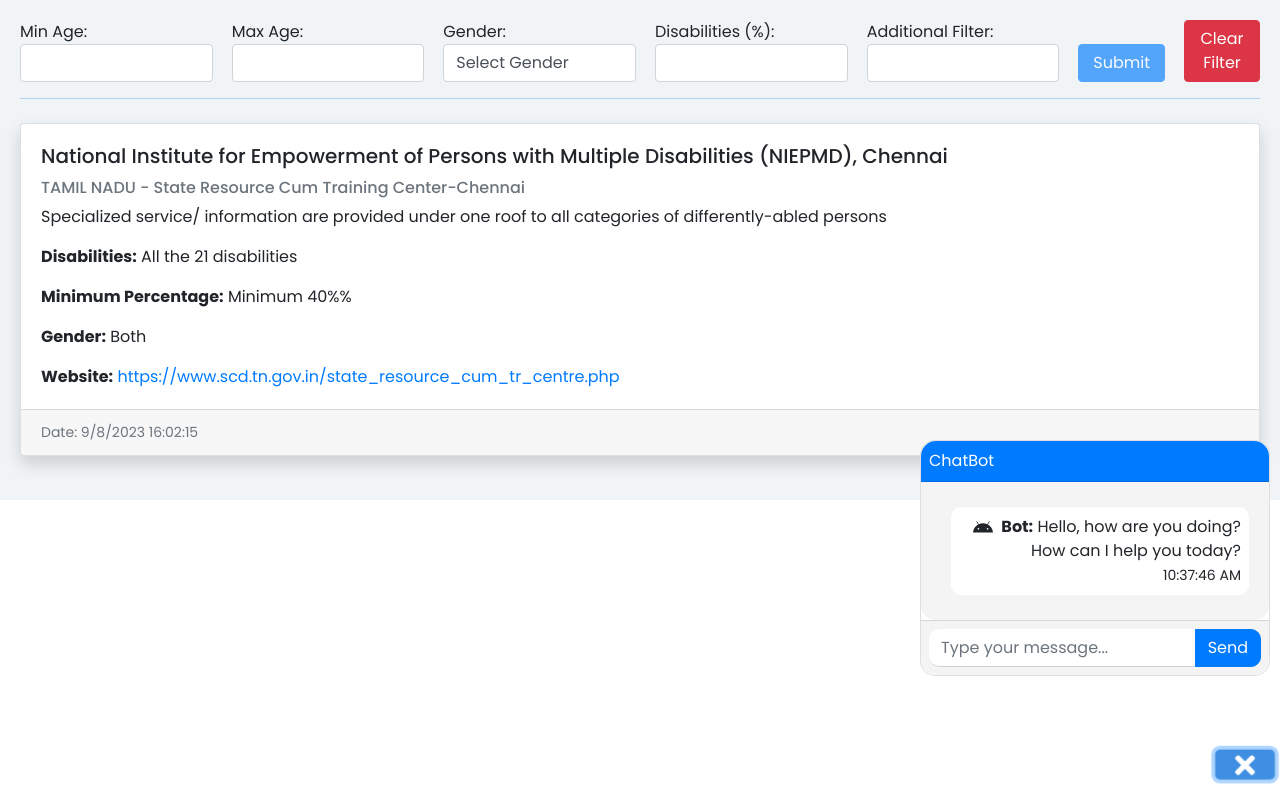
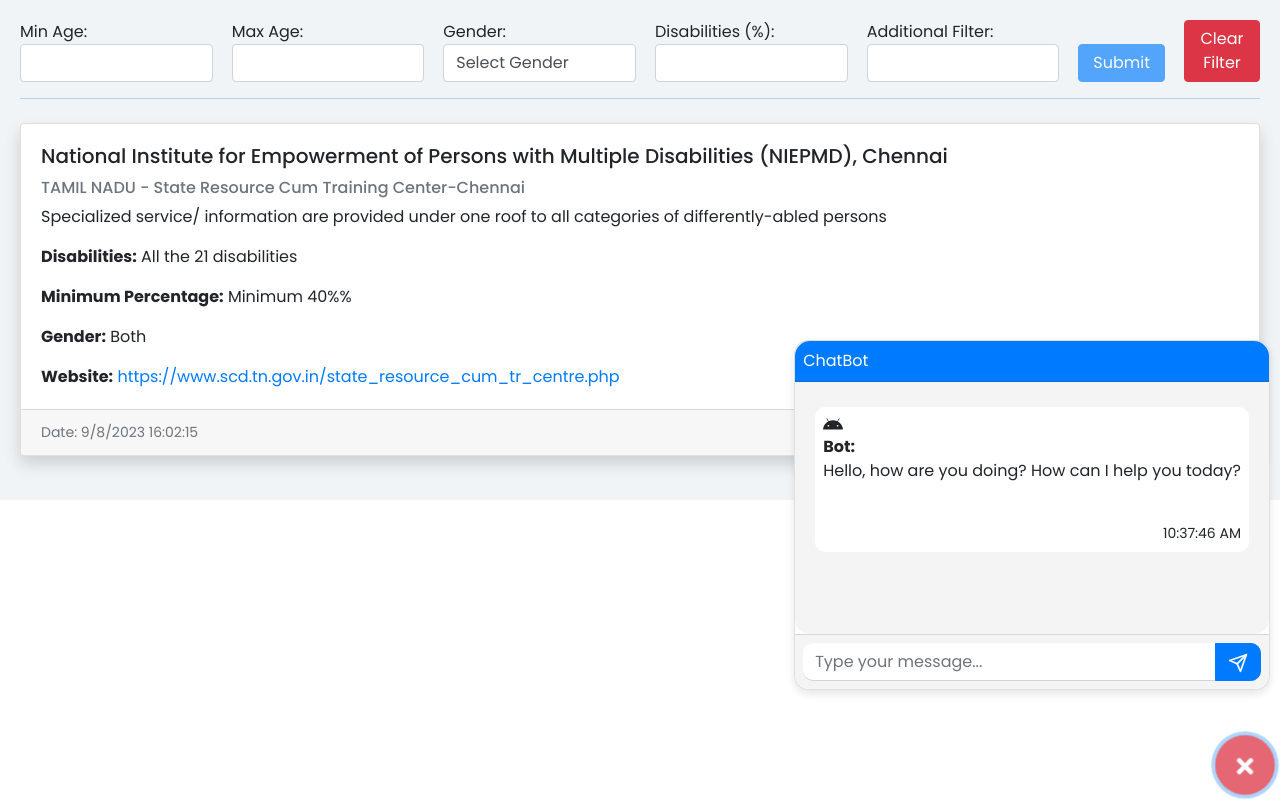
Before and after one commit to jigeshtorchit/scheme-web-app, a React (Create React App) app: page / in a window 1280 px wide. Both pictures are taken after a click on the button 1245 px from the left and 765 px from the top of the page. Built offline with nearby package versions, Linux system fonts and the light colour scheme.

Commit message:
updating invalid schema

```diff
--- a/src/components/ChatBot.js
+++ b/src/components/ChatBot.js
@@ -2,6 +2,7 @@ import React, { useState, useEffect } from "react";
 import { Button, Card, ListGroup, Form, Spinner } from "react-bootstrap";
 import { FaWhatsapp, FaTimes, FaUser, FaAndroid } from "react-icons/fa";
 import axios from "axios";
+import { FiSend } from "react-icons/fi";
 import FilterComponent from "./FilterComponent";
 const REACT_APP_OPEN_AI_KEY = process.env.REACT_APP_OPEN_AI_KEY;
 const ChatBot = () => {
@@ -118,17 +119,20 @@ const ChatBot = () => {
           position: "fixed",
           bottom: "10px",
           right: "10px",
-          width: "350px",
           top: "55%", // Adjust the top position as needed
         }}
       >
         {showChat && (
           <Card
-            style={{
-              borderRadius: "15px",
-              display: "flex",
-              flexDirection: "column",
-            }}
+          style={{
+            borderRadius: "15px",
+            display: "flex",
+            flexDirection: "column",
+            boxShadow: "0 4px 8px rgba(0, 0, 0, 0.1)",
+            bottom:'100px',
+            height:'350px'
+
+          }}
           >
             <Card.Header
               style={{
@@ -139,21 +143,24 @@ const ChatBot = () => {
                 justifyContent: "space-between",
                 alignItems: "center",
                 padding: "8px",
+
               }}
             >
               <div style={{ display: "flex", alignItems: "center" }}>
-                <span>ChatBot</span>
+                <span className="text-center">ChatBot</span>
               </div>
               <div style={{ flex: "1" }}></div>
             </Card.Header>
             <Card.Body
               id="chat-body"
               style={{
-                maxHeight: "200px", // Increase the height as needed
+                maxHeight: "300px", // Increase the height as needed
                 overflowY: "auto",
                 backgroundColor: "#f4f4f4",
                 borderRadius: "0 0 15px 15px",
-                flexDirection: "column-reverse", // Align messages to the bottom
+                flexDirection: "column-reverse",
+
+                 // Align messages to the bottom
               }}
             >
               <ListGroup variant="flush">
@@ -161,14 +168,14 @@ const ChatBot = () => {
                   <ListGroup.Item
                     key={message.id}
                     style={{
-                      textAlign: message.sender === "You" ? "left" : "right",
                       border: "0",
                       backgroundColor: "#ffffff",
                       borderRadius: "10px",
                       margin: "5px 0",
                       padding: "8px",
-                      marginLeft: message.sender === "bot" ? "10px" : "0",
-                      marginRight: message.sender === "You" ? "10px" : "0",
+                      display:'flex',
+                      flexDirection:'column',
+                      justifyContent:''
                     }}
                   >
                     {message.sender === "You" && (
@@ -192,9 +199,9 @@ const ChatBot = () => {
                     <strong>
                       {message.sender === "You" ? "You:" : "Bot:"}
                     </strong>{" "}
-                    {message.text}
+                    <p className="text-wrap">{message.text}</p>
                     <br />
-                    <small>{message.time}</small>
+                    <small style={{textAlign:'right'}}>{message.time}</small>
                   </ListGroup.Item>
                 ))}
               </ListGroup>
@@ -227,7 +234,7 @@ const ChatBot = () => {
                 style={{ borderRadius: "0 10px 10px 0", marginLeft: "-1px" }}
                 disabled={isLoading}
               >
-                {isLoading ? <Spinner animation="border" size="sm" /> : "Send"}
+                {isLoading ? <Spinner animation="border" size="sm" /> : <FiSend size={20}/>}
               </Button>
             </Card.Footer>
           </Card>
@@ -249,10 +256,16 @@ const ChatBot = () => {
             onClick={showChat ? closeChat : toggleChat}
             style={{
               width: "50px",
-              animation: "blink 1s infinite", // Apply blink animation when chat is open
+              height:"50px",
+              animation: "blink 1s infinite",
+              // Add more styling as needed
+              background: showChat ? "#dc3545" : "#007BFF", // Red when open, green when closed
+              borderRadius: "50%",
+              border: "none",
+              color: "#fff",
             }}
           >
-            {showChat ? <FaTimes width={100} /> : <FaWhatsapp width={100} />}
+            {showChat ? <FaTimes width={100} size={20}/> : <FaWhatsapp width={100} size={20} />}
           </Button>
         </div>
       </div>
--- a/src/pages/scheme/Scheme.js
+++ b/src/pages/scheme/Scheme.js
@@ -161,7 +161,7 @@ console.log(getSchemeData);
                   BUTTON_NAME="Add Scheme"
                 />
               </Row>
-              <hr className="bg-secondary" />
+              <hr className="bg-primary" />
               <Row className="">
                 <BasicTable
                   COLUMNS={COLUMNS}
--- a/src/pages/scheme/schemSchema.js
+++ b/src/pages/scheme/schemSchema.js
@@ -13,11 +13,13 @@ export const schemSchema = Yup.object().shape({
   eligible: Yup.string()
     .transform((value) => value.trim())
     .required("Eligible is required"),
-    email: Yup.string().transform((value) => value.trim())
+  email: Yup.string()
+    .transform((value) => value.trim())
     .matches(
       /^[a-zA-Z0-9._%+-]+@[a-zA-Z0-9.-]+\.[a-zA-Z]{2,}$/,
-      'Invalid email format'
-    ),
+      "Invalid email format"
+    )
+    .required("Email is required"),
   attachmentLink: Yup.string()
     .transform((value) => value.trim())
     .required("Attachment Link is required"),
```
